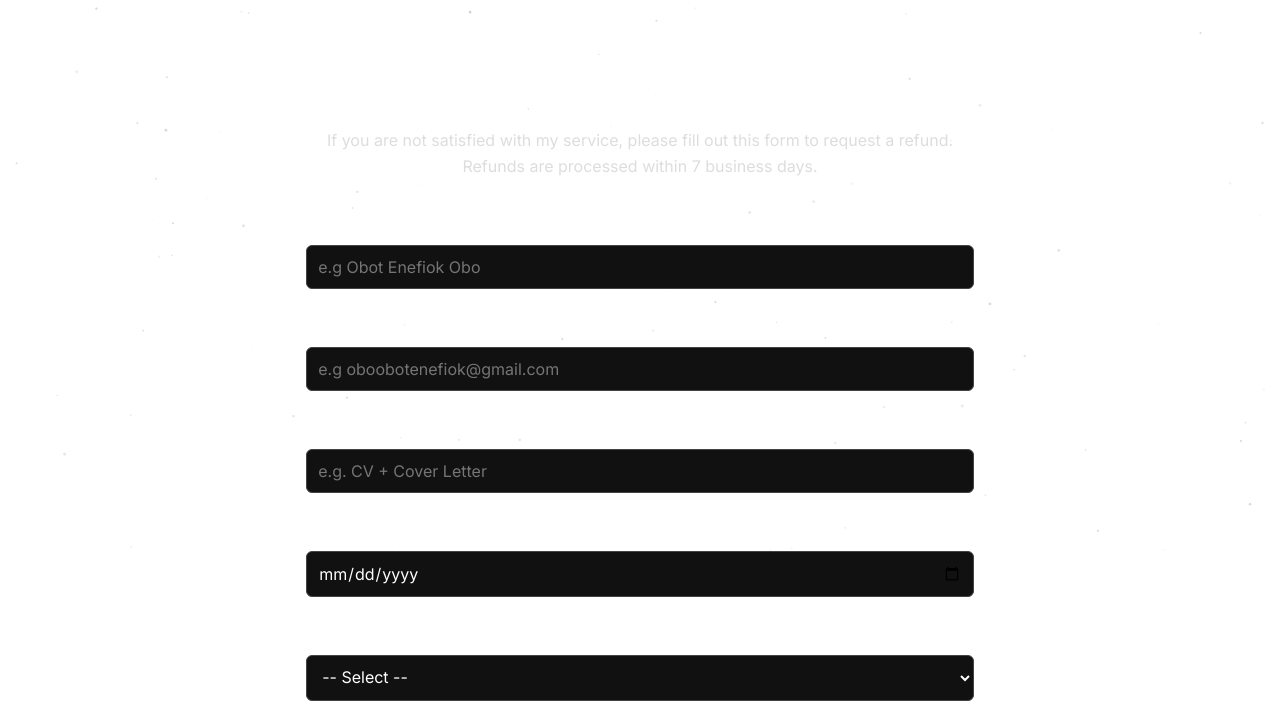
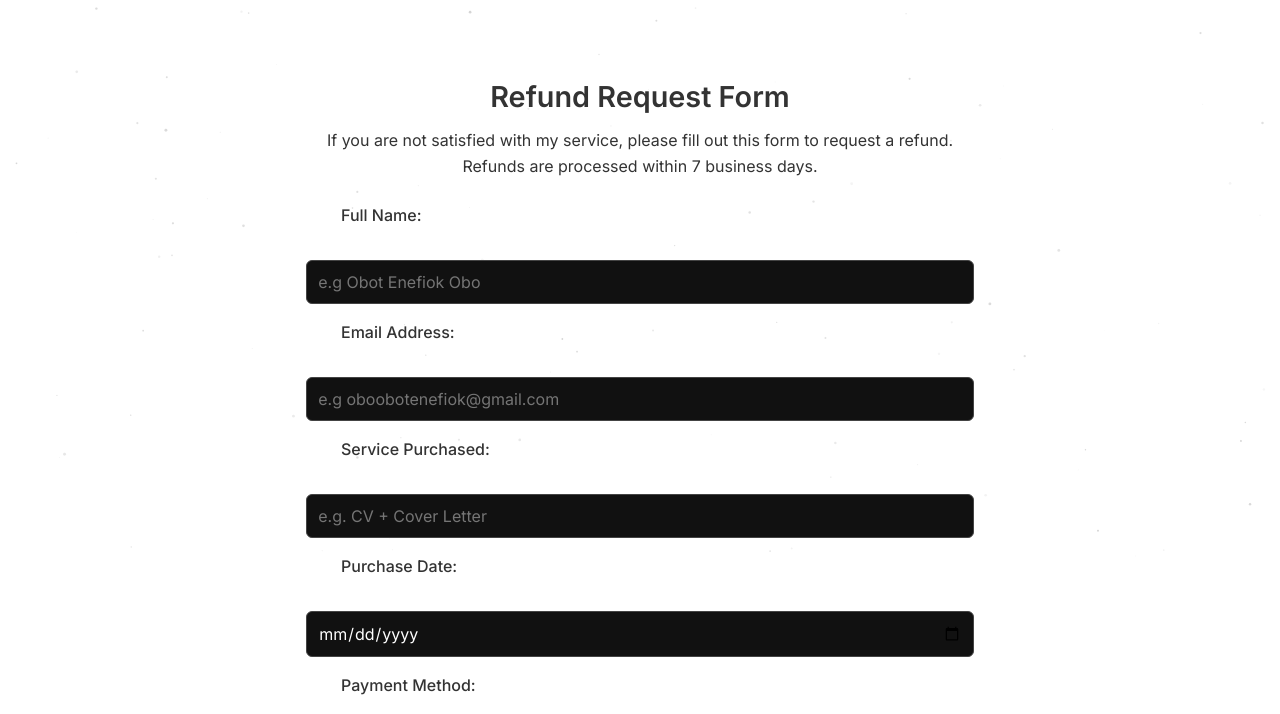
Before and after one commit to oboobotenefiok/oboobotenefiok, a plain HTML site: page cv/form/refund.html in a window 1280 px wide. Shown: the part 238-952 px from the top of the page. Drawn offline with Linux system fonts and the light colour scheme.

Commit message:
Made the refund page styles visually better.

```diff
--- a/cv/form/refund.html
+++ b/cv/form/refund.html
@@ -19,6 +19,7 @@
  <link href="https://fonts.googleapis.com/css2?family=Inter:wght@400;500;600;700&display=swap" rel="stylesheet">
  <link rel="stylesheet" href="https://cdnjs.cloudflare.com/ajax/libs/font-awesome/6.4.2/css/all.min.css">
  <link rel="stylesheet" href="/style.css" type="text/css" media="all" />
+ <link rel="stylesheet" href="style.css">
 </head>
 
 <body id="top">
@@ -29,11 +30,10 @@
    <div class="cover-photo"></div>
   </div>
   <canvas id="starfield"></canvas>
-  <!--START HERE-->
-<!--START HERE-->
-  <section class="refund-form-section" style="padding:2rem 1rem; max-width:700px; margin:0 auto; font-family:Inter, sans-serif; color:#fff;">
-    <h2 style="font-size:1.8rem; font-weight:600; margin-bottom:0.5rem; text-align:center; color:#fff;">Refund Request Form</h2>
-    <p style="font-size:1rem; color:#ddd; margin-bottom:1.5rem; text-align:center;">
+
+  <section class="refund-form-section" style="padding:2rem 1rem; max-width:700px; margin:0 auto; font-family:Inter, sans-serif;">
+    <h2 style="font-size:1.8rem; font-weight:600; margin-bottom:0.5rem; text-align:center; ">Refund Request Form</h2>
+    <p style="font-size:1rem;  margin-bottom:1.5rem; text-align:center;">
       If you are not satisfied with my service, please fill out this form to request a refund.
       Refunds are processed within 7 business days.
     </p>
@@ -42,23 +42,23 @@
       <!-- Required for Netlify -->
       <input type="hidden" name="form-name" value="refundForm">
 
-      <label for="fullName" style="font-weight:500; color:#fff;">Full Name:</label>
+      <label for="fullName" style="font-weight:500; ">Full Name:</label>
       <input placeholder="e.g Obot Enefiok Obo" type="text" id="fullName" name="fullName" required
         style="padding:0.7rem; border:1px solid #444; border-radius:6px; font-size:1rem; background:#111; color:#fff;">
 
-      <label for="email" style="font-weight:500; color:#fff;">Email Address:</label>
+      <label for="email" style="font-weight:500; ">Email Address:</label>
       <input placeholder="e.g oboobotenefiok@gmail.com" type="email" id="email" name="email" required
         style="padding:0.7rem; border:1px solid #444; border-radius:6px; font-size:1rem; background:#111; color:#fff;">
 
-      <label for="service" style="font-weight:500; color:#fff;">Service Purchased:</label>
+      <label for="service" style="font-weight:500; ">Service Purchased:</label>
       <input type="text" id="service" name="service" placeholder="e.g. CV + Cover Letter" required
         style="padding:0.7rem; border:1px solid #444; border-radius:6px; font-size:1rem; background:#111; color:#fff;">
 
-      <label for="purchaseDate" style="font-weight:500; color:#fff;">Purchase Date:</label>
+      <label for="purchaseDate" style="font-weight:500; ">Purchase Date:</label>
       <input type="date" id="purchaseDate" name="purchaseDate" required
         style="padding:0.7rem; border:1px solid #444; border-radius:6px; font-size:1rem; background:#111; color:#fff;">
 
-      <label for="paymentMethod" style="font-weight:500; color:#fff;">Payment Method:</label>
+      <label for="paymentMethod" style="font-weight:500; ">Payment Method:</label>
       <select id="paymentMethod" name="paymentMethod" required
         style="padding:0.7rem; border:1px solid #444; border-radius:6px; font-size:1rem; background:#111; color:#fff;">
         <option value="">-- Select --</option>
@@ -68,11 +68,11 @@
         <option value="other">Other</option>
       </select>
 
-      <label for="reason" style="font-weight:500; color:#fff;">Reason for Refund:</label>
+      <label for="reason" style="font-weight:500; ">Reason for Refund:</label>
       <textarea id="reason" name="reason" rows="4" placeholder="Feel free to express yourself..." required
         style="padding:0.7rem; border:1px solid #444; border-radius:6px; font-size:1rem; background:#111; color:#fff; resize:vertical;"></textarea>
 
-      <div class="agreement" style="display:flex; align-items:flex-start; gap:0.5rem; font-size:0.95rem; color:#fff;">
+      <div class="agreement" style="display:flex; align-items:flex-start; gap:0.5rem; font-size:0.95rem; ">
         <input type="checkbox" id="agreement" name="agreement" required style="margin-top:0.2rem;">
         <label for="agreement">I confirm that the information provided is accurate.</label>
       </div>
```
